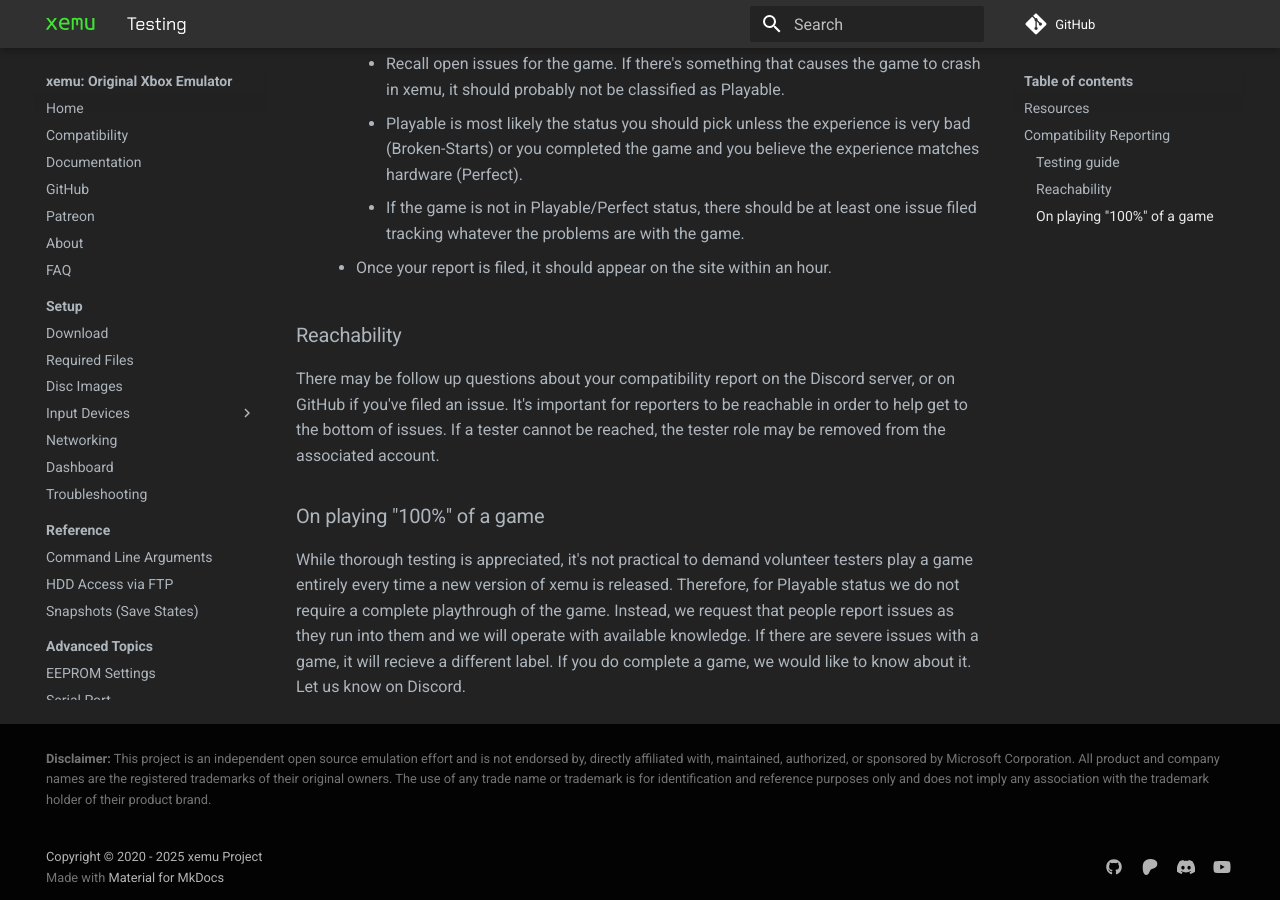
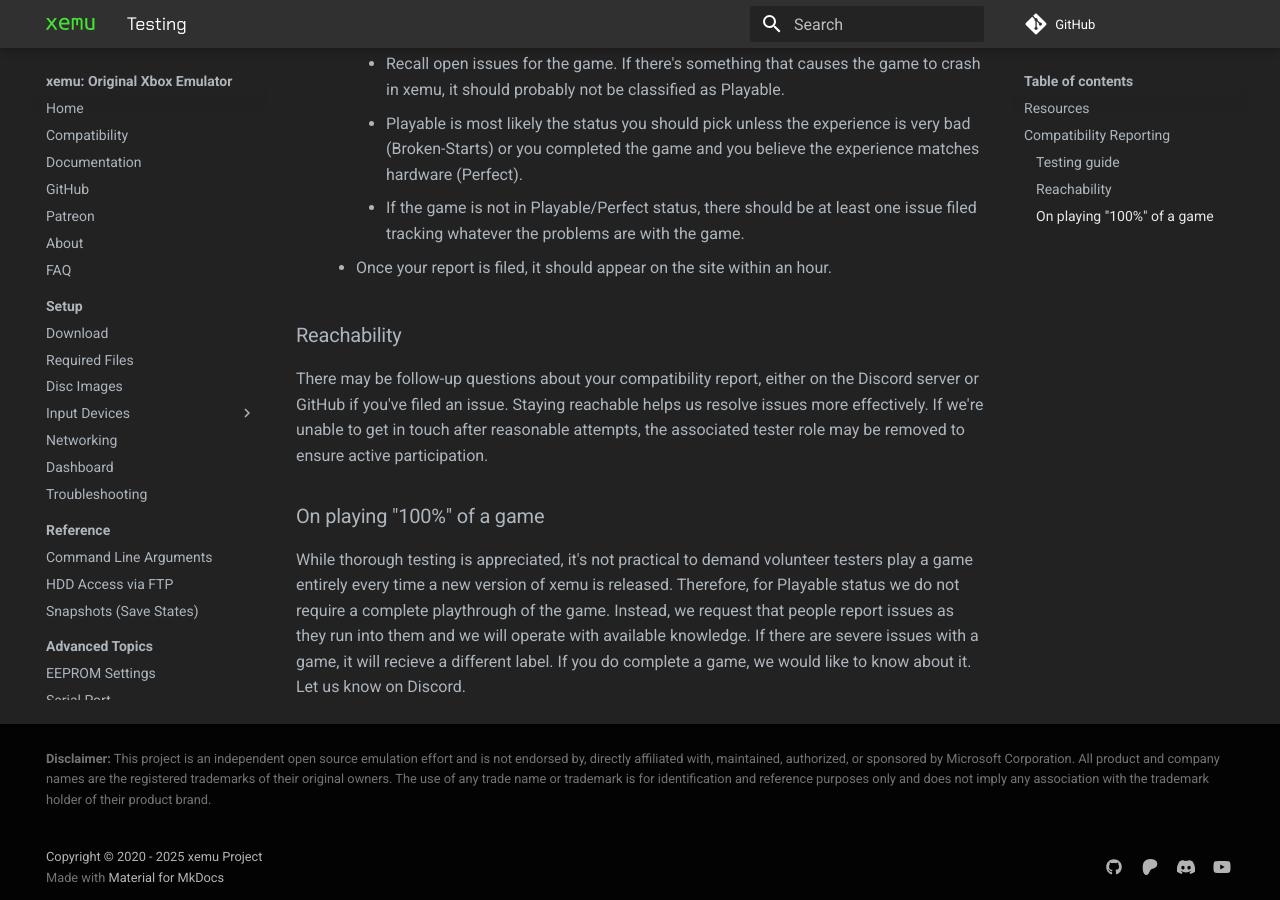
Before and after one commit to xemu-project/xemu-website, an MkDocs documentation site: the page built from docs/docs/testing.md, in a window 1280 px wide and 900 px high, scrolled down 1356 px. Built offline with MkDocs 1.6.1 and Material for MkDocs 9.7.7, drawn with Linux system fonts in a browser that asks for light colours; comment, search, counter and statistics services are not loaded.

Commit message:
Adjust reachability language

```diff
--- a/docs/docs/testing.md
+++ b/docs/docs/testing.md
@@ -32,7 +32,7 @@
     * Once your report is filed, it should appear on the site within an hour.
 
 ### Reachability
-There may be follow up questions about your compatibility report on the Discord server, or on GitHub if you've filed an issue. It's important for reporters to be reachable in order to help get to the bottom of issues. If a tester cannot be reached, the tester role may be removed from the associated account.
+There may be follow-up questions about your compatibility report, either on the Discord server or GitHub if you've filed an issue. Staying reachable helps us resolve issues more effectively. If we're unable to get in touch after reasonable attempts, the associated tester role may be removed to ensure active participation.
 
 ### On playing "100%" of a game
 While thorough testing is appreciated, it's not practical to demand volunteer testers play a game entirely every time a new version of xemu is released. Therefore, for Playable status we do not require a complete playthrough of the game. Instead, we request that people report issues as they run into them and we will operate with available knowledge. If there are severe issues with a game, it will recieve a different label. If you do complete a game, we would like to know about it. Let us know on Discord.
```
